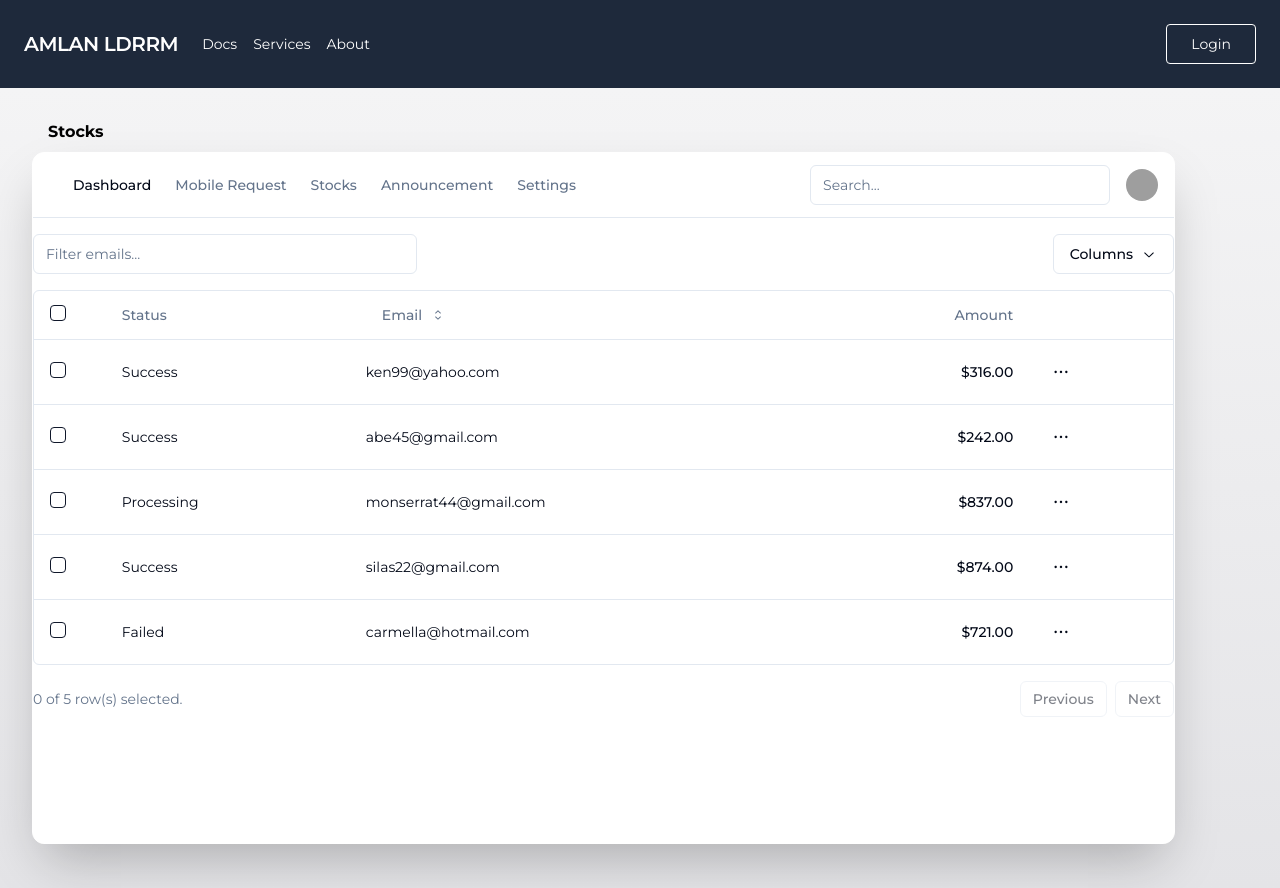
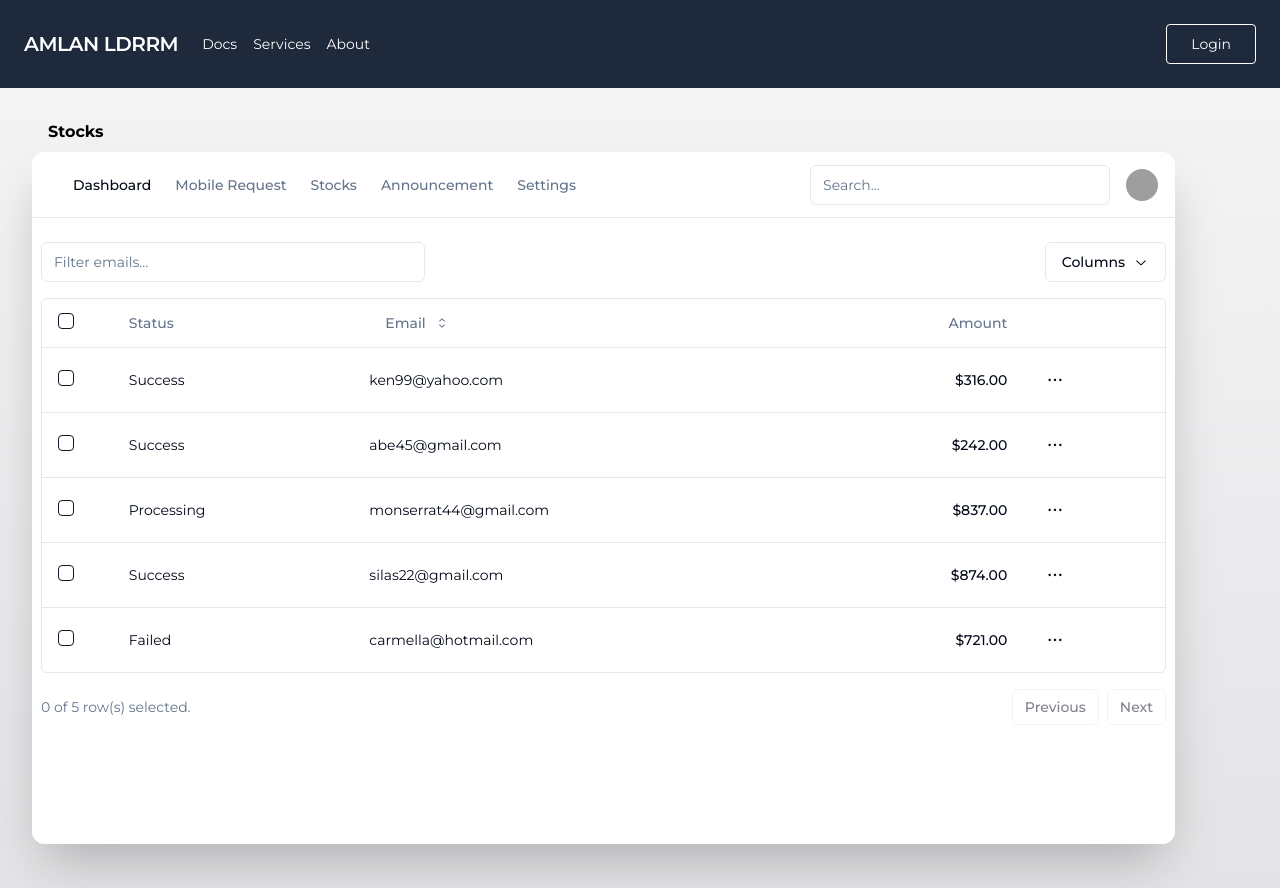
Before and after one commit to Nekuso/ldrrmss, a Next.js app: page /application/stocks in a window 1280 px wide. Built offline with nearby package versions, Linux system fonts and the light colour scheme; grey boxes are pictures that could not be loaded.

Commit message:
Cleaning

```diff
--- a/src/app/application/announcement/page.tsx
+++ b/src/app/application/announcement/page.tsx
@@ -23,7 +23,7 @@ const Announcement: React.FC = () => {
           </div>
         </div>
         </div>
-<div className="h-full w-full m-2">
+<div className="h-full w-full m-1">
 <div className="m-1 space-y-2">
 <DialogDemo/>
 <AlertDemo/>
--- a/src/app/application/stocks/page.tsx
+++ b/src/app/application/stocks/page.tsx
@@ -23,8 +23,13 @@ const Stocks = () => {
     <div>
   </div>
 
+    <div className="m-2">
       <DataTableDemo/>
-    </div>    </div>    </div>
+    </div>
+    </div>
+
+    </div>
+    </div>
   )
 }
 
--- a/src/app/application/tasks/page.tsx
+++ b/src/app/application/tasks/page.tsx
@@ -53,8 +53,9 @@ export default function TaskPage() {
             </div>
           </div>
         </div>
-
+        <div className="m-2">
         <DataTable data={tasks} columns={columns} />
+      </div>
       </div>
     </>
     </div></div>
```
